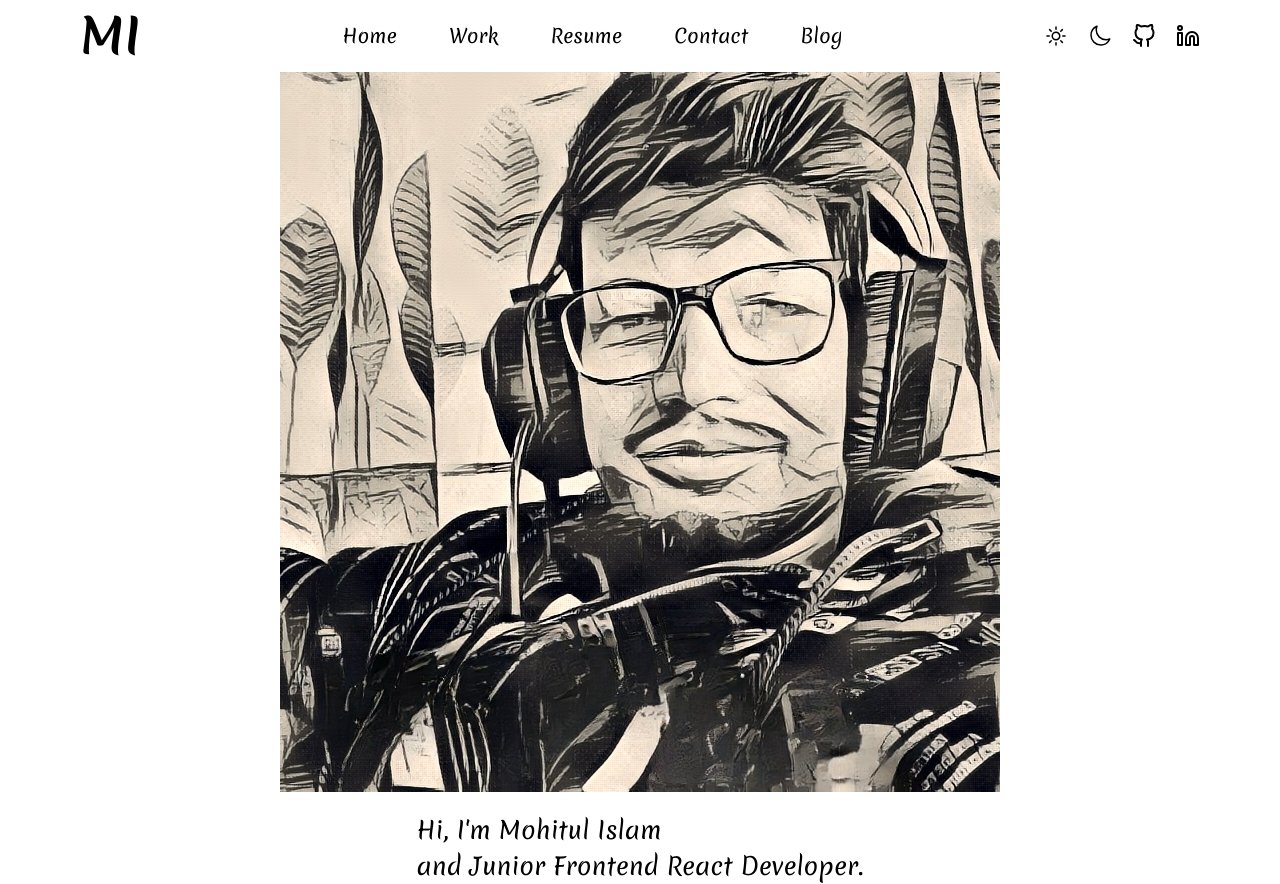
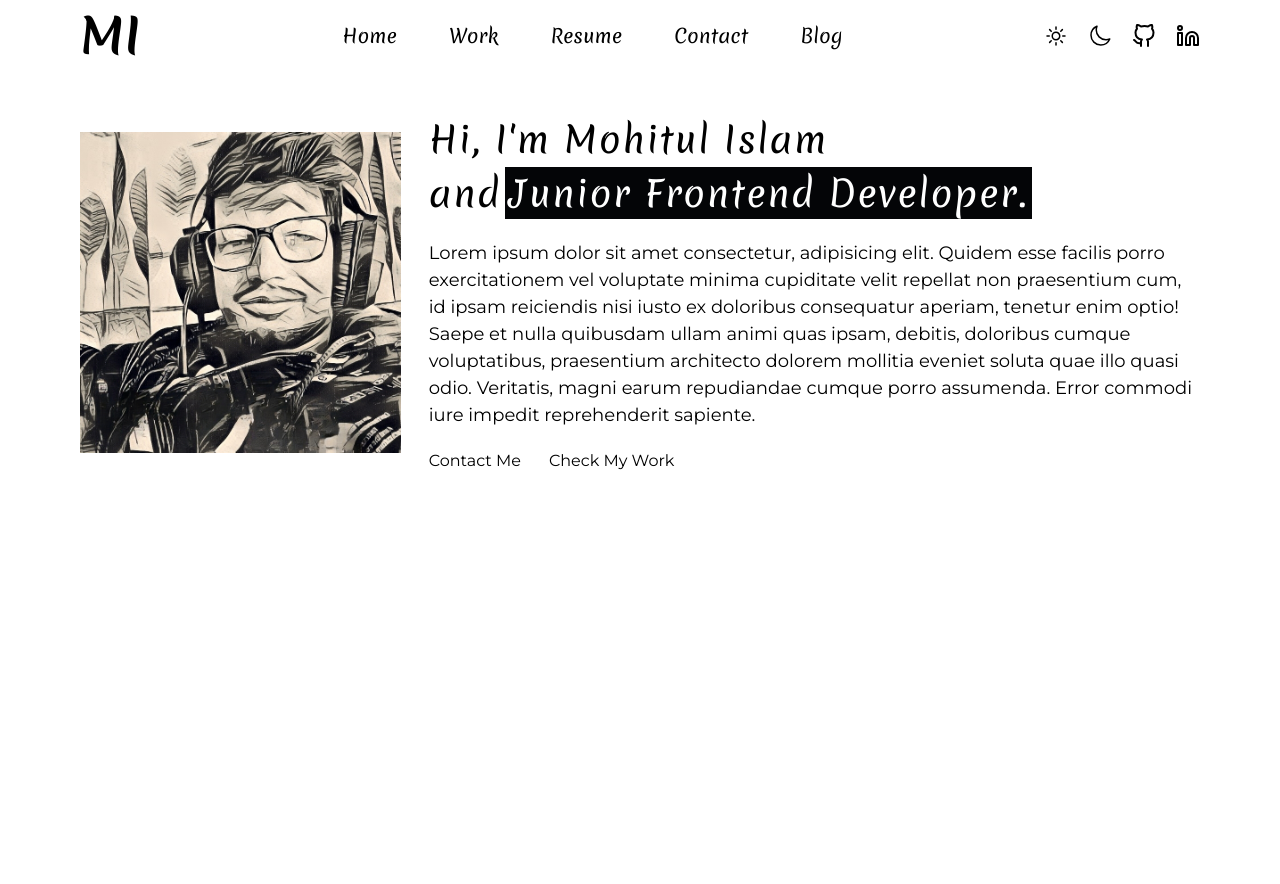
Before and after one commit to mohit838/Mohitul-Islam-Frontend, a Next.js app in the folder client/: page / in a window 1280 px wide. After the commit the page ends 800 px from the top, so only its background shows below. Built offline with nearby package versions, Linux system fonts and the light colour scheme.

Commit message:
update img and btn in hero section

```diff
--- a/client/src/components/HomePage/HeroContent/HeroContent.jsx
+++ b/client/src/components/HomePage/HeroContent/HeroContent.jsx
@@ -1,10 +1,23 @@
+import Button from '@/components/Common/Buttons/Button';
 import Image from 'next/image';
 
 const HeroContent = () => {
   return (
-    <div className="flex flex-wrap items-center justify-center gap-5">
+    <div className="flex flex-nowrap items-center justify-center gap-7 mt-10">
       {/* Profile Image */}
-      <div>
+      {/* <div className="">
+        <div className={'image-container'}>
+          <Image
+            src={`${profileImg?.imgSrc}`}
+            alt="mohitul-islam"
+            fill
+            priority
+            className={'image'}
+          />
+        </div>
+      </div> */}
+
+      <div className="w-[2000px] h-auto">
         <div className={'image-container'}>
           <Image
             src={`${profileImg?.imgSrc}`}
@@ -17,11 +30,34 @@ const HeroContent = () => {
       </div>
 
       {/* Profile Info */}
-      <div>
-        <h1>
+      <div className="flex flex-col items-start justify-between gap-5">
+        <h1 className="font-merienda text-4xl leading-[1.5] tracking-[1.5px]">
           Hi, I'm Mohitul Islam <br />
-          and Junior Frontend React Developer.
+          and
+          <span className="bg-[#040507] hover:bg-[#f7ad36] text-[#fff] hover:text-[#040507] px-1 ml-1 transition-all ease-out">
+            Junior Frontend Developer.
+          </span>
         </h1>
+        <p className="font-montserrat text-[1.125rem]">
+          Lorem ipsum dolor sit amet consectetur, adipisicing elit. Quidem esse
+          facilis porro exercitationem vel voluptate minima cupiditate velit
+          repellat non praesentium cum, id ipsam reiciendis nisi iusto ex
+          doloribus consequatur aperiam, tenetur enim optio! Saepe et nulla
+          quibusdam ullam animi quas ipsam, debitis, doloribus cumque
+          voluptatibus, praesentium architecto dolorem mollitia eveniet soluta
+          quae illo quasi odio. Veritatis, magni earum repudiandae cumque porro
+          assumenda. Error commodi iure impedit reprehenderit sapiente.
+        </p>
+
+        {/* Contact and Work Button */}
+
+        <div className="flex flex-wrap items-start justify-between gap-7">
+          {actionBtn?.map((btn) => (
+            <Button key={btn?.id}>
+              <a href={`${btn?.link}`}>{btn?.btnName}</a>
+            </Button>
+          ))}
+        </div>
       </div>
     </div>
   );
@@ -32,3 +68,8 @@ export default HeroContent;
 const profileImg = {
   imgSrc: '/profile/mohit.jpeg',
 };
+
+const actionBtn = [
+  { id: 1, btnName: 'Contact Me', link: '/' },
+  { id: 2, btnName: 'Check My Work', link: '/' },
+];
```
